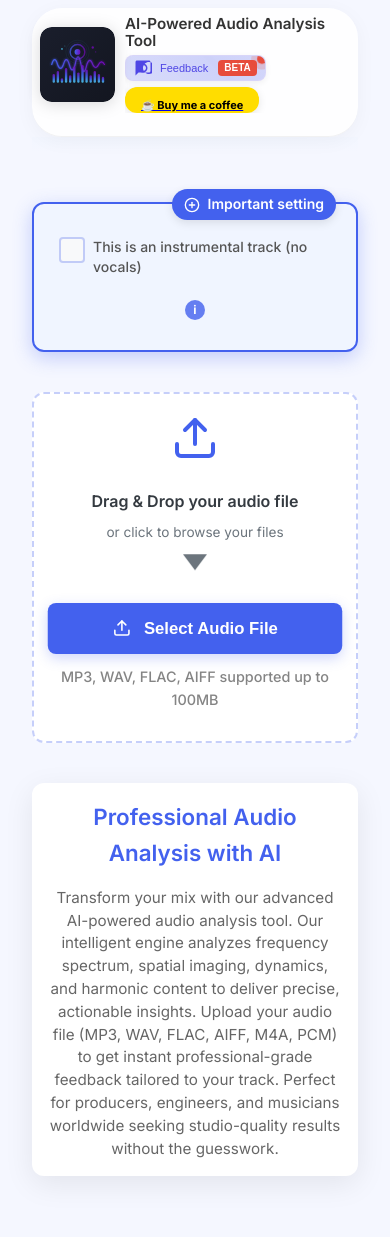
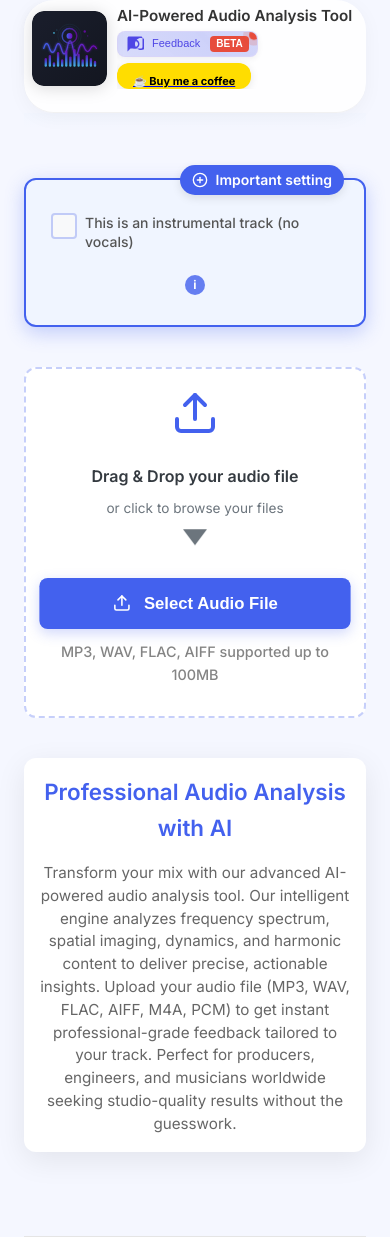
Before and after one commit to owgit/ai-music-mix-analyzer, a Flask app: page / in a window 390 px wide. Shown: the top 1237 px of the page. Run offline with Flask 3, Linux system fonts and the light colour scheme; some libraries are stand-ins or nearby versions.

Commit message:
style: adjust mobile container padding and layout for improved responsiveness
- Reduced padding in the mobile container to enhance space utilization and improve overall layout on smaller screens.
- Added new CSS rules for the container in the mobile visualization section to ensure a more flexible grid layout, accommodating various screen sizes.
- Removed outdated padding rules for better content density on mobile devices, aiming to create a cleaner and more user-friendly interface.
- These changes contribute to a more responsive design, enhancing the user experience across different mobile devices.

```diff
--- a/app/static/css/responsive.css
+++ b/app/static/css/responsive.css
@@ -3,7 +3,7 @@
 /* Base Mobile Adjustments */
 @media (max-width: 768px) {
     .container {
-        padding: 10px;
+        padding: 5px;
     }
 
     .results-section {
@@ -249,6 +249,13 @@
 
 /* Visualizations Mobile Adjustments */
 @media (max-width: 768px) {
+    .container {
+        padding: 0 1.5rem;
+        grid-template-columns:
+            [full-start] minmax(0rem, 1fr)
+            [main-start] minmax(0, 100%) [main-end]
+            minmax(0rem, 1fr) [full-end];
+    }
     .visualization-grid {
         grid-template-columns: 1fr;
     }
@@ -720,10 +727,6 @@
 
 /* Further optimize mobile content density */
 @media (max-width: 480px) {
-    /* Maximize content space */
-    .container {
-        padding: 8px;
-    }
 
     .tabs {
         margin-bottom: 15px;
```
